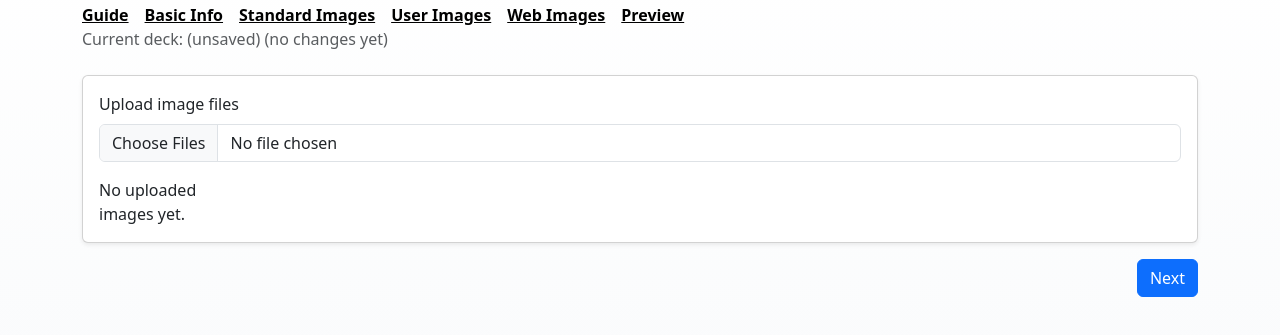
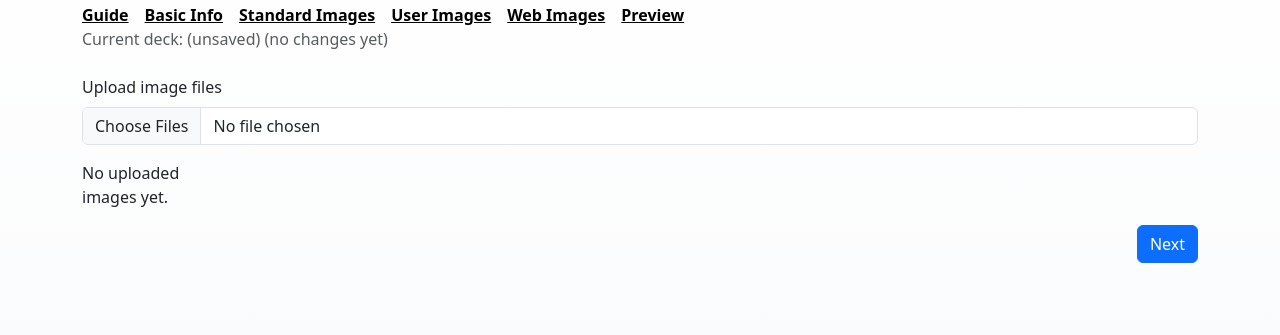
Before and after one commit to hoza-labs/findit, a website with bundled scripts: page src/user-images.html in a window 1280 px wide. Shown: the part 77-412 px from the top of the page. Built offline with nearby package versions, Linux system fonts and the light colour scheme.

Commit message:
remove container for standard,user,web image pages

```diff
--- a/src/css/main.css
+++ b/src/css/main.css
@@ -76,6 +76,12 @@ body {
   max-height: 420px;
   overflow: auto;
   padding-right: 0.25rem;
+}
+
+.image-library-grid--page {
+  max-height: none;
+  overflow: visible;
+  padding-right: 0;
 }
 
 .image-tile {
--- a/src/user-images.html
+++ b/src/user-images.html
@@ -22,14 +22,12 @@
     </header>
 
     <main class="container pb-5">
-      <section class="card shadow-sm mb-3">
-        <div class="card-body">
-          <form id="upload-images-form" class="mb-3">
-            <label for="image-upload-input" class="form-label">Upload image files</label>
-            <input id="image-upload-input" type="file" accept="image/*" class="form-control" multiple />
-          </form>
-          <div id="user-images" class="image-library-grid"></div>
-        </div>
+      <section class="mb-3">
+        <form id="upload-images-form" class="mb-3">
+          <label for="image-upload-input" class="form-label">Upload image files</label>
+          <input id="image-upload-input" type="file" accept="image/*" class="form-control" multiple />
+        </form>
+        <div id="user-images" class="image-library-grid image-library-grid--page"></div>
       </section>
 
       <div class="d-flex justify-content-end">
```
Also changed, not shown: src/standard-images.html (+3 -5 lines), src/web-images.html (+2 -4 lines).
